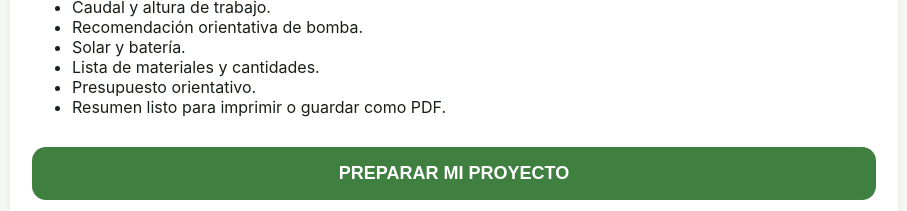
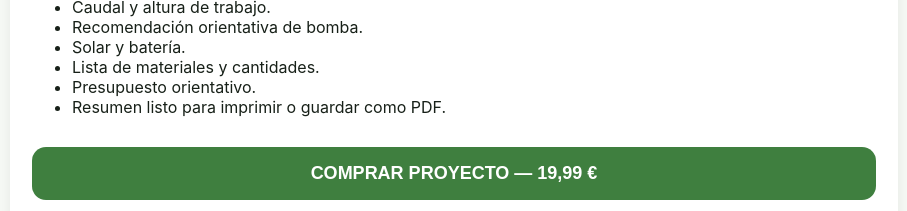
Before and after one commit to fincasinred/fincasinred, a plain HTML site: page index.html in a window 1280 px wide. Shown: the part 2165-2376 px from the top of the page, without its empty margins (186-1093 px from the left). Drawn offline with Linux system fonts and the light colour scheme.

Commit message:
Update index.html

```diff
--- a/index.html
+++ b/index.html
@@ -107,7 +107,7 @@ th,td{padding:10px 7px;border-bottom:1px solid #e2e7e2;text-align:left;font-size
 <li>Presupuesto orientativo.</li>
 <li>Resumen listo para imprimir o guardar como PDF.</li>
 </ul>
-<button onclick="prepararProyecto()">PREPARAR MI PROYECTO</button>
+<button type="button" onclick="window.location.href='https://buy.stripe.com/fZu14f4c79Zjao1ayxdQQ01'">COMPRAR PROYECTO — 19,99 €</button>
 <button class="secondary" onclick="window.print()">🖨️ IMPRIMIR / GUARDAR COMO PDF</button>
 <p class="note"><small>El botón de cobro queda preparado, pero no procesa pagos todavía. Para cobrar 19,99 € habrá que conectar posteriormente una pasarela de pago real.</small></p>
 </div>
```
